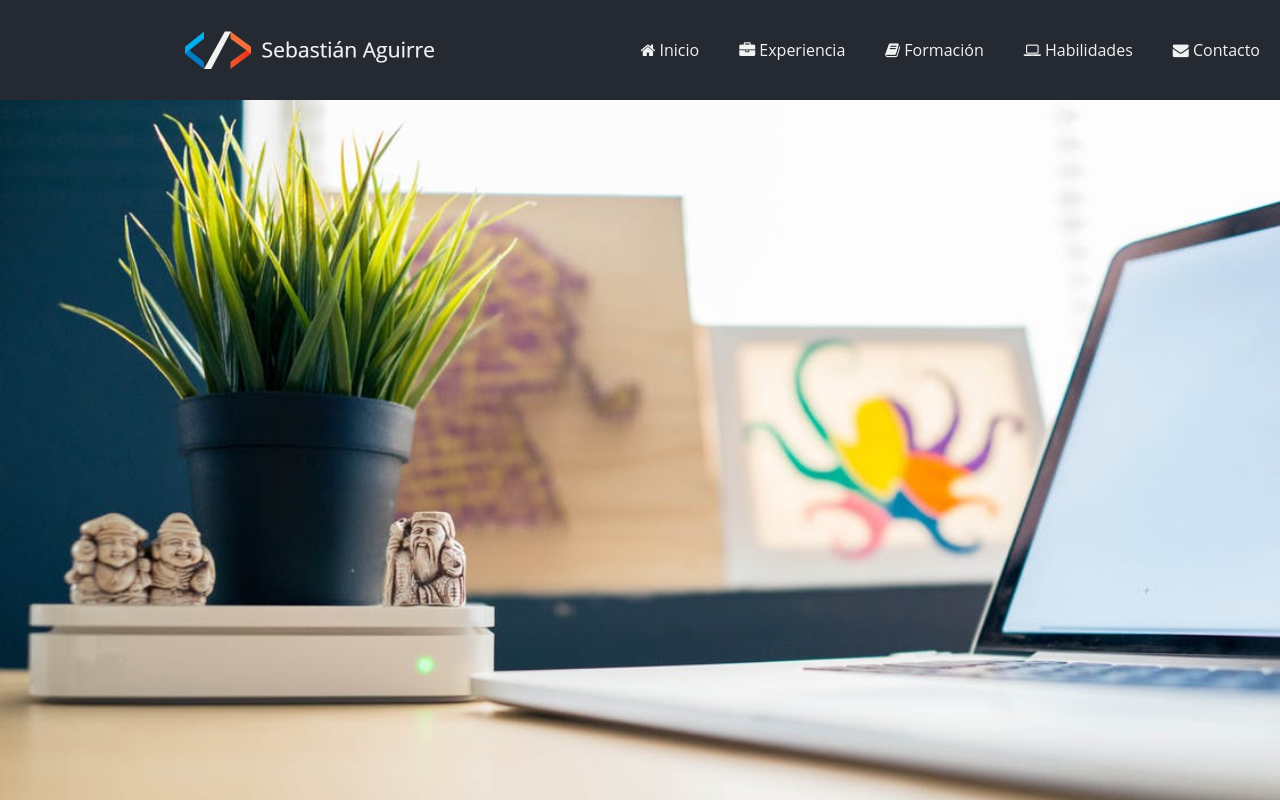
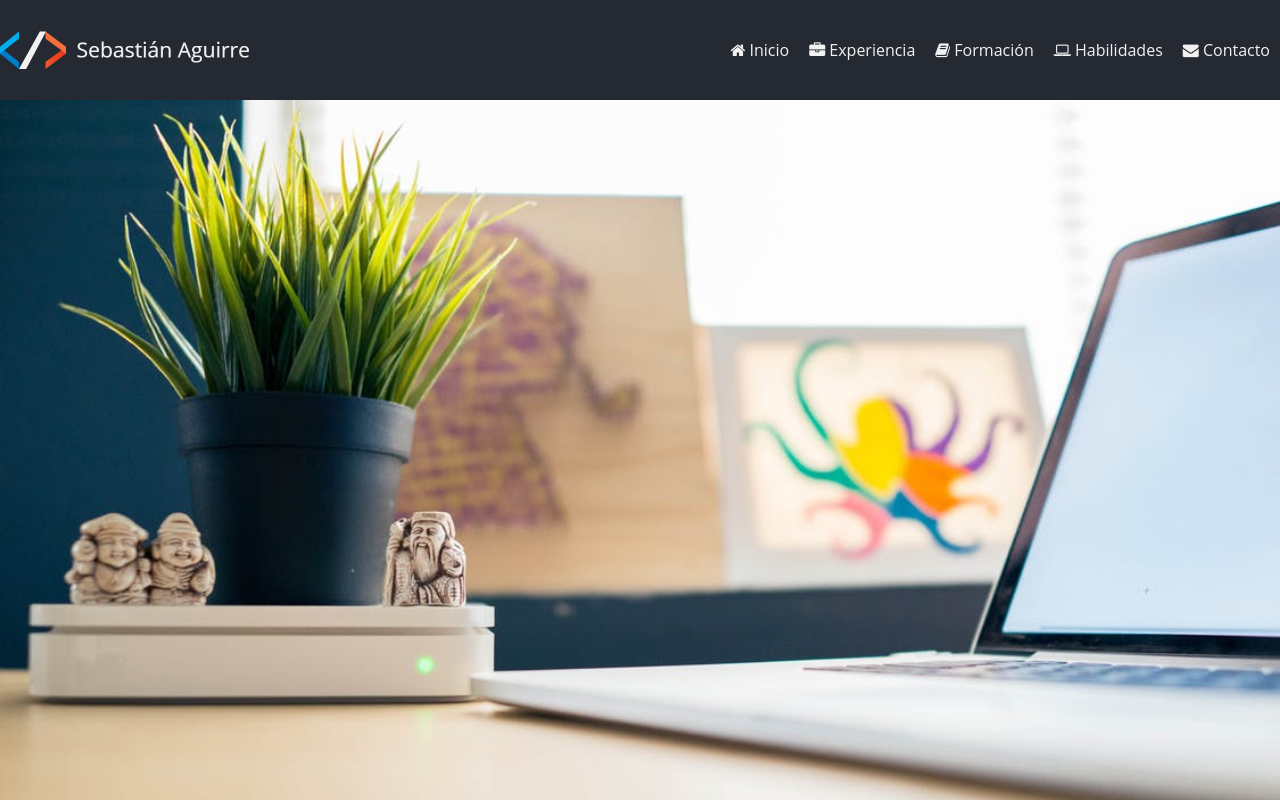
Before and after one commit to Sebastian1705/Mi_sitio, a plain HTML site: page index.html in a window 1280 px wide. Shown: the top 800 px of the page. Drawn offline with Linux system fonts and the light colour scheme.

```diff
--- a/css/style.css
+++ b/css/style.css
@@ -21,62 +21,60 @@
     display: flex;
     flex-flow: row wrap;
     background-color: #252932;
-    justify-content: center;
-    align-content: center;
     /* position: fixed; */
     width: 100%;
-
 }
 
 /********************************* HEADER-1 *********************************/
 
     .element-header-1{
         flex: 1 1 auto;
+        align-self: center;
     }
 
         .element-header-1 a{
             display: flex;
-            flex-flow: row wrap;
-            justify-content: center;
-            align-content: center;
+            align-items: center;
         }
-
-        /*LOGO*/
-        .element-header-1 img{
-           width: 250px;
-           height: 100px;
-        }
+            .element-header-1 a img{
+                width: 250px;
+                height: 100px;
+            }
 
 /********************************* HEADER-2 *********************************/
 
     .element-header-2{
-        display: flex;
-        align-items: center;
-        justify-content: flex-end;
+        flex: 1 1 auto;
+        align-self: center;
     }
 
-        /*MENU*/
         .menu{
             display: flex;
-            flex-flow: row wrap;
-            justify-content: center;
-            align-content: center;
+            flex-flow: column wrap;
+            align-content: flex-end;
         }
 
-            /*ENLACES*/
-            .menu a{
-                color: #f2f2f2;
-                display: block;
-                padding: 10px 20px;
-                text-align: center;
-                text-decoration: none;
-                border-radius: 50px;
+            .menu ul{
+                display: flex;
+                flex-flow: row wrap;
             }
 
-            .menu a:hover{
-                color: #f56f3a;
-                font-size: 1.2rem;
-            }
+                .menu ul li{
+                    list-style: none;
+                    flex: 1 1 auto;
+                }
+
+                    .menu ul li a{
+                        color: #f2f2f2;
+                        text-decoration: none;
+                        padding: 10px;
+                        display: block;
+                        text-align: center;
+                    }
+
+                    .menu ul li a:hover{
+                        color: #f56f3a;
+                    }
 
  /************************************************* MAIN *************************************************/
 
@@ -93,8 +91,6 @@
         background-size: cover;
         padding: 400px;
     }
-
-
 
  /************************************************* FOOTER *************************************************/
 
--- a/index.html
+++ b/index.html
@@ -19,11 +19,13 @@
             <!----------------------------- MENU ----------------------------->
             <div class="element-header-2">
                 <nav class="menu">
-                    <a href="#main"><i class="fa fa-home" aria-hidden="true"></i>  Inicio</a>
-                    <a href="#"><i class="fa fa-briefcase" aria-hidden="true"></i>  Experiencia</a>
-                    <a href="#"><i class="fa fa-book" aria-hidden="true"></i>  Formación</a>
-                    <a href="#"><i class="fa fa-laptop" aria-hidden="true"></i>  Habilidades</a>
-                    <a href="#footer"><i class="fa fa-envelope" aria-hidden="true"></i> Contacto</a>
+                    <ul>
+                        <li><a href="#main"><i class="fa fa-home" aria-hidden="true"></i>  Inicio</a></li>
+                        <li><a href="#"><i class="fa fa-briefcase" aria-hidden="true"></i>  Experiencia</a></li>
+                        <li><a href="#"><i class="fa fa-book" aria-hidden="true"></i>  Formación</a></li>
+                        <li><a href="#"><i class="fa fa-laptop" aria-hidden="true"></i>  Habilidades</a></li>
+                        <li><a href="#footer"><i class="fa fa-envelope" aria-hidden="true"></i> Contacto</a></li>
+                    </ul>
                 </nav>
             </div>
         </header>
```
